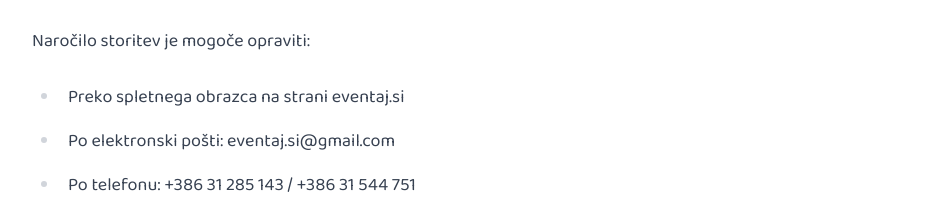
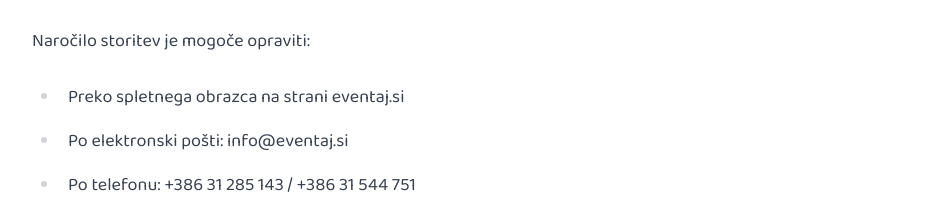
Before and after one commit to pmitja/Eventaj.si, a Next.js app: page /pogoji-uporabe in a window 1280 px wide. Shown: the part 803-1018 px from the top of the page, without its empty margins (160-1098 px from the left). Built offline with nearby package versions, Linux system fonts and the light colour scheme.

Commit message:
Fix email address.

```diff
--- a/app/api/send/route.ts
+++ b/app/api/send/route.ts
@@ -19,7 +19,7 @@ export async function POST(request: Request) {
     // Send notification email to admin
     await resend.emails.send({
       from: "Eventaj.si <info@eventaj.si>",
-      to: "eventaj.si@gmail.com",
+      to: "info@eventaj.si",
       subject: "Novo povpraševanje - Eventaj.si",
       react: NotificationEmail({ formData, totalPrice }) as React.ReactElement,
     });
--- a/app/pogoji-uporabe/page.tsx
+++ b/app/pogoji-uporabe/page.tsx
@@ -57,7 +57,7 @@ export default function TermsPage() {
           <p>Naročilo storitev je mogoče opraviti:</p>
           <ul>
             <li>Preko spletnega obrazca na strani eventaj.si</li>
-            <li>Po elektronski pošti: eventaj.si@gmail.com</li>
+            <li>Po elektronski pošti: info@eventaj.si</li>
             <li>Po telefonu: +386 31 285 143 / +386 31 544 751</li>
           </ul>
           <p>
--- a/app/pogosta-vprasanja/page.tsx
+++ b/app/pogosta-vprasanja/page.tsx
@@ -53,7 +53,7 @@ const faqItems = [
   {
     question: "Kako rezerviram najem photo bootha?",
     answer:
-      "Sledite korakom rezervacije na spletni strani ali nam pišete na email eventaj.si@gmail.com ali nas pokličete na tel. št. 031 285 143 ali 031 544 751.",
+      "Sledite korakom rezervacije na spletni strani ali nam pišete na email info@eventaj.si ali nas pokličete na tel. št. 031 285 143 ali 031 544 751.",
   },
   {
     question: "Kaj je potrebno za najem photo booth-a?",
--- a/app/zasebnost/page.tsx
+++ b/app/zasebnost/page.tsx
@@ -49,7 +49,7 @@ export default function PrivacyPage() {
             <p className="mt-4">
               <strong>Kontaktni podatki za vprašanja o zasebnosti:</strong>
               <br />
-              E-pošta: eventaj.si@gmail.com
+              E-pošta: info@eventaj.si
               <br />
               Telefon: +386 31 285 143 / +386 31 544 751
             </p>
@@ -348,7 +348,7 @@ export default function PrivacyPage() {
           </p>
           <div className="not-prose bg-muted p-6 rounded-lg">
             <p className="font-medium">
-              E-pošta: eventaj.si@gmail.com
+              E-pošta: info@eventaj.si
               <br />
               Telefon: +386 31 285 143 / +386 31 544 751
               <br />
--- a/components/ui/footer-section.tsx
+++ b/components/ui/footer-section.tsx
@@ -50,7 +50,7 @@ const navigation = {
       "2230 Lenart v Slovenskih goricah",
     ],
     phone: "+386 31 285 143 / +386 31 544 751",
-    email: "eventaj.si@gmail.com",
+    email: "info@eventaj.si",
   },
 };
 
--- a/emails/confirmation.tsx
+++ b/emails/confirmation.tsx
@@ -115,8 +115,8 @@ export const ConfirmationEmail = ({ formData }: EmailTemplateProps) => {
             </Text>
             <Text style={detailItem}>
               Email:{" "}
-              <Link href="mailto:eventaj.si@gmail.com" style={link}>
-                eventaj.si@gmail.com
+              <Link href="mailto:info@eventaj.si" style={link}>
+                info@eventaj.si
               </Link>
             </Text>
           </Section>
--- a/emails/notification.tsx
+++ b/emails/notification.tsx
@@ -123,8 +123,8 @@ export const NotificationEmail = ({
             </Text>
             <Text style={detailItem}>
               Email:{" "}
-              <Link href="mailto:eventaj.si@gmail.com" style={link}>
-                eventaj.si@gmail.com
+              <Link href="mailto:info@eventaj.si" style={link}>
+                info@eventaj.si
               </Link>
             </Text>
           </Section>
```
